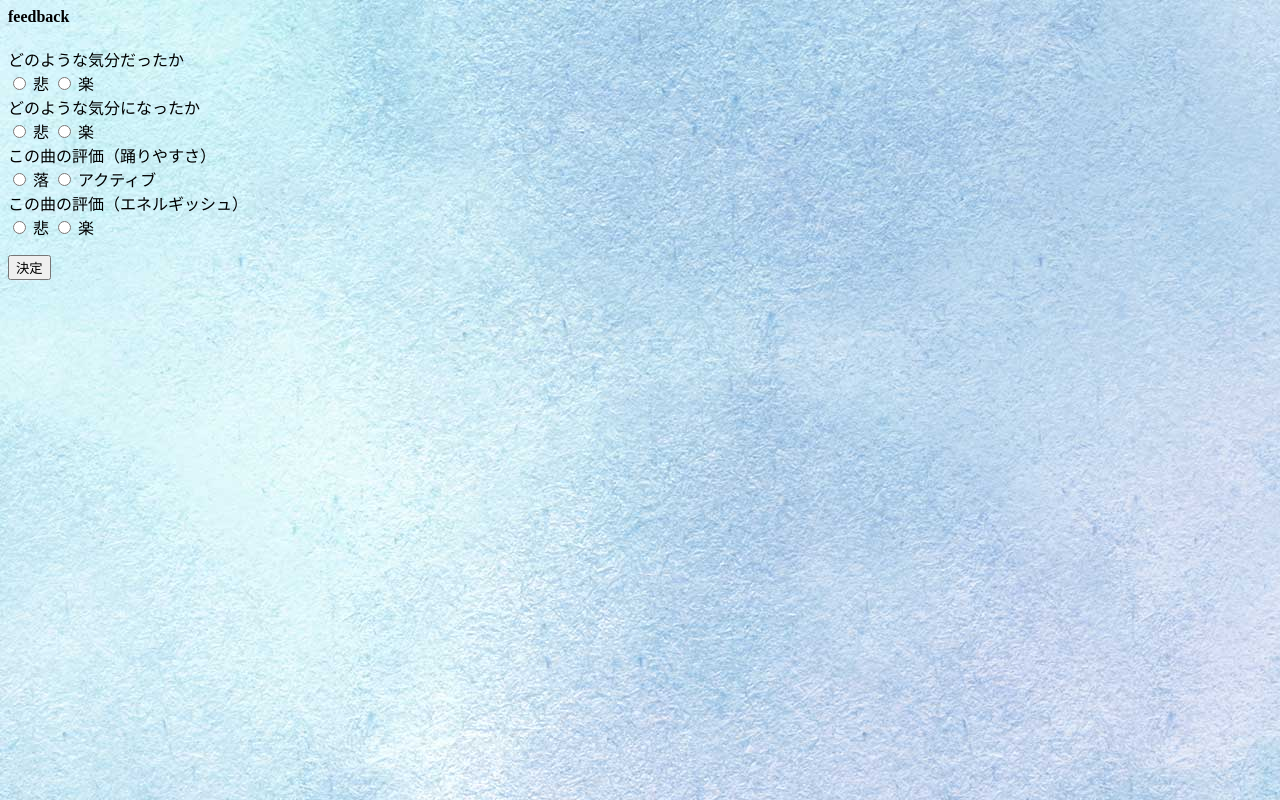
After one commit to Miu0205/Music-by-Feeling, a Django app: page /feedback in a window 1280 px wide. The commit adds this page. Run offline with Django 3.2, Linux system fonts and the light colour scheme.

Commit message:
Changed the HTML and py file for the feedback.

```diff
--- /dev/null
+++ b/music_by_feeling/templates/music_by_feeling/feedback.html
@@ -0,0 +1,242 @@
+{% load static %}
+<style>
+body{
+    background-image: url(/static/images/1.jpg);
+}
+.class1 {
+  position: absolute;
+  top: 30px;
+  left: 750px;
+}
+.title-button-sidebyside{
+      display: flex;                /*内部要素の横並び*/
+      margin: 0px 20px 0 20px;     /*上、右、下、左*/
+}
+</style>
+
+<html>
+    <head>
+        <title>MUSIC_BY_FEELING</title>
+    </head>
+    <body>
+      <!--
+        <div class="title-button-sidebyside">
+            <a href="{% url 'music_by_feeling:index' %}">
+                <h2><font size="6">Music By Feeling</font></h2>
+            </a>
+            <button type="button" class="btn btn-warning" onclick="winClose()">
+                <div class="class1">
+                    <img src="/static/images/icon_close.png" width="48" height="43">
+                </div>
+            </button>
+        </div>
+        -->
+        <!--<iframe style="border-radius:12px" src={{ url_0 }} width="750" height="380" frameBorder="0" allowfullscreen="" allow="autoplay; clipboard-write; encrypted-media; fullscreen; picture-in-picture" loading="lazy"></iframe>
+
+        <h4>feedback</h4>
+            {% for fml in fmList %}
+                <a href="javascript:playVideo('{{fml.track_url}}')">{{fml.tracks}}</a><br>
+            {% endfor %}
+          -->
+        <div>
+          <h4>feedback</h4>
+        </div>
+<!--
+        <div>
+        <label><input type="checkbox" name="check" class="check" value="チェック１">チェック1</label>
+        <label><input type="checkbox" name="check" class="check" value="チェック2">チェック2</label>
+        <label><input type="checkbox" name="check" class="check" value="チェック3">チェック3</label>
+        </div>
+
+        <div>
+          どのような気分だったか
+          <input type="checkbox" id="scales_1">
+          <label for="scales">悲</label>
+          <input type="checkbox" id="scales_2">
+          <label for="scales">楽</label>
+        </div>
+        <div>
+          どのような気分になったか
+          <input type="checkbox" id="scales_3">
+          <label for="scales">悲</label>
+          <input type="checkbox" id="scales_4">
+          <label for="scales">楽</label>
+        </div>
+        <div>
+          この曲の評価（踊りやすさ）
+          <input type="checkbox" id="scales_5">
+          <label for="scales">悲</label>
+          <input type="checkbox" id="scales_6">
+          <label for="scales">楽</label>
+        </div>
+        <div>
+          この曲の評価（エネルギッシュ）
+          <input type="checkbox" id="scales_7">
+          <label for="scales">落</label>
+          <input type="checkbox" id="scales_8">
+          <label for="scales">アクティブ</label>
+        </div>
+-->
+        <!--ラジオボタンのnameを同じにすることでペアと認識-->
+        <div>
+          どのような気分だったか<br>
+          <input type="radio" name="radio_feeling_before" id="scales_1">
+          <label for="scales_1">悲</label>
+          <input type="radio" name="radio_feeling_before" id="scales_2">
+          <label for="scales_2">楽</label>
+        </div>
+        <div>
+          どのような気分になったか<br>
+          <input type="radio" name="radio_feeling_after" id="scales_3">
+          <label for="scales_3">悲</label>
+          <input type="radio" name="radio_feeling_after" id="scales_4">
+          <label for="scales_4">楽</label>
+        </div>
+        <div>
+          この曲の評価（踊りやすさ）<br>
+          <input type="radio" name="radio_dance" id="scales_5">
+          <label for="scales_5">落</label>
+          <input type="radio" name="radio_dance" id="scales_6">
+          <label for="scales_6">アクティブ</label>
+        </div>
+        <div>
+          この曲の評価（エネルギッシュ）<br>
+          <input type="radio" name="radio_energy" id="scales_7">
+          <label for="scales_7">悲</label>
+          <input type="radio" name="radio_energy" id="scales_8">
+          <label for="scales_8">楽</label>
+        </div>
+
+        <div>
+          <div class="feedback-btn">
+              <form method="POST" action="{% url 'music_by_feeling:feedback' %}">
+                  {% csrf_token %}
+                  <div class="field">
+                      <input type="hidden" id="scales_1">
+                      <input type="hidden" id="scales_2">
+                      <input type="hidden" id="scales_3">
+                      <input type="hidden" id="scales_4">
+                      <input type="hidden" id="scales_5">
+                      <input type="hidden" id="scales_6">
+                      <input type="hidden" id="scales_7">
+                      <input type="hidden" id="scales_8">
+
+                      <input type="hidden" name="select_feedback" id="select_feedback">
+                  </div>
+<!--                  <button type="button" class="btn btn-warning" onclick="winClose()">決定</button>-->
+              </form>
+          </div>
+
+          <form action="{% url 'music_by_feeling:feedback' %}" method="post">
+              {% csrf_token %}
+              <div class="field">
+                  <input type="hidden" name="select_feedback2" id="select_feedback2">
+              </div>
+              <input type="submit" onclick="select_reflect()" value="決定">
+          </form>
+<!--
+          <form action="{% url 'music_by_feeling:feedback' %}" method="post">
+              {% csrf_token %}
+
+              <p>どのような気分だったか<br>
+            		<input type="radio" id="scales_1" value="はじめて">悲
+                <input type="radio" id="scales_2" value="３回以上">楽
+                <p>どのような気分になったか<br>
+                <input type="radio" id="scales_3" value="はじめて">悲
+            		<input type="radio" id="scales_4" value="３回以上">楽
+            	</p>
+            	<p>この曲の評価（踊りやすさ）<br>
+            		<input type="radio" id="scales_5" value="はじめて">悲
+                <input type="radio" id="scales_6" value="３回以上">楽
+                <p>この曲の評価（踊りやすさ）<br>
+                <input type="radio" id="scales_7" value="はじめて">悲
+            		<input type="radio" id="scales_8" value="３回以上">楽
+            	</p>
+
+              <div class="field">
+                  <input type="hidden" name="select_feedback2" id="select_feedback2">
+              </div>
+              <input type="submit" onclick="select_reflect()" value="決定">
+          </form>
+
+
+          <form action="radio.php" method="post">
+          	<p>お名前（必須）：<br>
+          	<input type="text" name="name"></p>
+          	<p>メールアドレス：<br>
+          	<input type="text" name="mail"></p>
+          	<p>お問い合わせは？<br>
+          		<input type="radio" name="num_of_inq" value="はじめて">はじめて
+          		<input type="radio" name="num_of_inq" value="２回目">２回目
+          		<input type="radio" name="num_of_inq" value="３回以上">３回以上
+          	</p>
+          </form>
+-->
+
+      </body>
+  </html>
+
+<script>
+  /*var storage = localStorage;
+  var urlList = '{{ url | safe}}';*/
+  var storage = localStorage;
+  var count = storage.Key;
+
+  var myWindow;
+  var elm1 = document.getElementById('scales_1');
+  var elm2 = document.getElementById('scales_2');
+  var elm3 = document.getElementById('scales_3');
+  var elm4 = document.getElementById('scales_4');
+  var elm5 = document.getElementById('scales_5');
+  var elm6 = document.getElementById('scales_6');
+  var elm7 = document.getElementById('scales_7');
+  var elm8 = document.getElementById('scales_8');
+
+  var elm9 = document.getElementById('select_feedback');
+  var array = [];
+
+  console.log(count);
+
+  /*if(storage.Key1 != 0){
+    var tag = document.getElementsByTagName("iframe")[0];
+    tag.src = urlList[storage.Key1];
+  }
+  function playVideo(url1) {
+      var tag = document.getElementsByTagName("iframe")[0];
+      tag.src = url1;
+  }*/
+  function winClose() {
+//      myWindow = window.close();
+      array.splice(0);//配列クリア
+      array.push(elm1.checked, elm2.checked, elm3.checked, elm4.checked);
+      elm5.value = array;
+  }
+
+
+  var elm12 = document.getElementById('select_feedback2');
+  var num1;
+
+  function select_reflect() {
+    //年代選択反映
+//    bool = elm1.checked;
+//    elm12.value = bool;
+//      myWindow = window.close();
+    console.log(count);
+    console.log(elm1.checked);
+    array.splice(0);//配列クリア
+    array.push(elm1.checked, elm2.checked, elm3.checked, elm4.checked, elm5.checked, elm6.checked, elm7.checked, elm8.checked, count);
+//    array.push("elm1.checked", "elm2.checked", "elm3.checked", "elm4.checked", count);
+    elm12.value = array;
+  }
+
+/*
+  (function(){
+    $('.check').on('click', function() {
+      if ($(this).prop('checked')){
+        // 一旦全てをクリアして再チェックする
+        $('.check').prop('checked', false);
+        $(this).prop('checked', true);
+      }
+    });
+  });*/
+</script>
--- a/music_by_feeling/templates/music_by_feeling/index.html
+++ b/music_by_feeling/templates/music_by_feeling/index.html
@@ -106,8 +106,9 @@ a.btn-flat:hover:before {
     <div class = "center">
     <a href="{% url 'music_by_feeling:page3' %}" class="btn btn-flat"><span>音楽を聴く　</span></a>
     <br><br>
-    <a href="{% url 'music_by_feeling:spotifyLoad' %}" class="btn btn-flat"><span>結果　　　　</span></a>
-    <br><br>
+    <!--スライドショー
+<a href="{% url 'music_by_feeling:spotifyLoad' %}" class="btn btn-flat"><span>結果　　　　</span></a>
+    <br><br>-->
     <a href="{% url 'music_by_feeling:maintenance' %}" class="btn btn-flat"><span>メンテナンス</span></a>
     <br><br>
     </div>
--- a/music_by_feeling/urls.py
+++ b/music_by_feeling/urls.py
@@ -13,13 +13,15 @@ urlpatterns = [
         path('videoplayback', views.videoplayback, name='videoplayback'),    # ←追加
         path('playlist', views.playlist, name='playlist'),    # ←追加
         path('spotifyLoad', views.spotifyLoad, name='spotifyLoad'),    # ←追加
+        path('feedback', views.feedback, name='feedback'),    # ←追加
         path('maintenance', views.maintenance, name='maintenance'),    # ←追加
         path('graph', views.graph, name='graph'),    # ←追加
 
         path('page3/', views.music_render, name='page3'),  # ３
 
-        #path('FavoriteMusicList_list/',views.LikeList.as_view(), name='like_list'),
-        path('History_list/',views.HistoryList, name='history_list'),
+        path('music_list/',views.MusicList.as_view(), name='music_list'),
+        path('FavoriteMusicList_list/',views.LikeList.as_view(), name='like_list'),
+        path('History_list/',views.HistoryList.as_view(), name='history_list'),
 
         path('login/',views.Login, name='login'),
         path('signup/', views.Signup, name="signup"),
--- a/music_by_feeling/views.py
+++ b/music_by_feeling/views.py
@@ -135,6 +135,10 @@ def playlist(request):
                     rank =  msc.rank,
                     order =  cnt,
                     display_order =  cnt + 1,
+                    dance_up =  msc.dance_up,
+                    dance_down =  msc.dance_down,
+                    energy_up =  msc.energy_up,
+                    energy_down =  msc.energy_down,
                 )
 
                 break
@@ -228,12 +232,33 @@ def spotifyLoad(request):
                     flg2 = 1
 
                 if flg2 == 1:
-
+                    #元のままのenergy,danceabilityに、評価されたup,down分を反映して調整したenergy,danceabilityを作成
+                    adjustEnergy = msc.energy + (msc.energy_up - msc.energy_down) * 0.05
+                    adjustDanceability = msc.danceability + (msc.dance_up - msc.dance_down) * 0.05
                     if select_scales == "true":
                         if msc.popularity >= 60:
-                            arr.append([msc.energy, msc.danceability, msc.uri, 0])#distanceを0と置いて場所を作った
+#                            arr.append([msc.energy, msc.danceability, msc.uri, 0])
+                            flg3 = 0
+                            for arr_m in arr:
+#                                print("msc.uri=",msc.uri,"arr_m[2]=",arr_m[2])
+                                if msc.uri == arr_m[2]:
+#                                    print("#########msc.uri= ",msc.tracks," ",msc.uri," ","##########arr_m[2]=",arr_m[2])
+                                    flg3 = 1
+                                    break
+                            if flg3 == 0:
+#                                print("#########msc.uri= ",msc.tracks," ",msc.uri," ","##########arr_m[2]=",arr_m[2])
+                                arr.append([adjustEnergy, adjustDanceability, msc.uri, 0])#distanceを0と置いて場所を作った
                     else:
-                        arr.append([msc.energy, msc.danceability, msc.uri, 0])#distanceを0と置いて場所を作った
+#                        arr.append([msc.energy, msc.danceability, msc.uri, 0])
+                        flg3 = 0
+                        for arr_m in arr:
+                            if msc.uri == arr_m[2]:
+#                                print("#########msc.uri=",msc.tracks," ",msc.uri," ","##########arr_m[2]=",arr_m[2])
+                                flg3 = 1
+                                break
+                        if flg3 == 0:
+#                            print("#########msc.uri= ",msc.tracks," ",msc.uri," ","##########arr_m[2]=",arr_m[2])
+                            arr.append([adjustEnergy, adjustDanceability, msc.uri, 0])#distanceを0と置いて場所を作った
 
     point = np.array([float(feeling_1),float(feeling_2)])#指定した感情
 
@@ -289,6 +314,10 @@ def spotifyLoad(request):
                     rank =  msc.rank,
                     order =  count,
                     display_order =  count + 1,
+                    dance_up =  msc.dance_up,
+                    dance_down =  msc.dance_down,
+                    energy_up =  msc.energy_up,
+                    energy_down =  msc.energy_down,
                 )
                 newmbfList.save()
                 newmbfh = Music_by_feeling_History.objects.create(
@@ -322,6 +351,10 @@ def spotifyLoad(request):
                     rank =  msc.rank,
                     order =  count,
                     display_order =  count + 1,
+                    dance_up =  msc.dance_up,
+                    dance_down =  msc.dance_down,
+                    energy_up =  msc.energy_up,
+                    energy_down =  msc.energy_down,
                 )
                 newmbfh.save()
                 count += 1
@@ -400,6 +433,132 @@ def spotifyLoad(request):
     }
     return render(request, 'music_by_feeling/spotifyLoad.html', txt2)
 
+def feedback(request):
+
+    allMusics = AllMusic.objects.order_by('id')
+    favoriteMusicList = FavoriteMusicList.objects.order_by('id')
+    music_by_feelingList = Music_by_feelingList.objects.order_by('id')
+    music_by_feeling_History = Music_by_feeling_History.objects.order_by('id')
+
+    if request.method == 'POST':
+#        url2 = request.POST['url2']
+#        num = int(url2)
+        cnt = 0
+        selects = request.POST['select_feedback2']
+        select_feedback = selects.split(',')
+
+        print(1000)
+        print(selects)
+        print(select_feedback[0])
+        print(select_feedback[1])
+        print(select_feedback[2])
+        print(select_feedback[3])
+        print(select_feedback[4])
+        print(select_feedback[5])
+        print(select_feedback[6])
+        print(select_feedback[7])
+        print(select_feedback[8])
+        print(1001)
+
+        #0-3:システムの評価、4-7:曲の評価、8:music_by_feelingList内での今回聞いた曲順
+        select_feedback_1 = select_feedback[0]
+        select_feedback_2 = select_feedback[1]
+        select_feedback_3 = select_feedback[2]
+        select_feedback_4 = select_feedback[3]
+        select_feedback_5 = select_feedback[4]
+        select_feedback_6 = select_feedback[5]
+        select_feedback_7 = select_feedback[6]
+        select_feedback_8 = select_feedback[7]
+        select_feedback_9 = int(select_feedback[8])
+        print(select_feedback[0])
+        print(select_feedback[1])
+        print(select_feedback[2])
+        print(select_feedback[3])
+        print(select_feedback[4])
+        print(select_feedback[5])
+        print(select_feedback[6])
+        print(select_feedback[7])
+        print(select_feedback_9)
+        print(10)
+        #music_by_feelingListに選曲された曲の何番目かをチェック、一致した曲の要素変更
+        for msc in music_by_feelingList:
+            if cnt == select_feedback_9:
+                if select_feedback_5 == "true":
+                    msc.dance_down += 1
+                    print(11)
+                elif select_feedback_6 == "true":
+                    msc.dance_up += 1
+                    print(12)
+                if select_feedback_7 == "true":
+                    msc.energy_down += 1
+                    print(13)
+                elif select_feedback_8 == "true":
+                    msc.energy_up += 1
+                    print(14)
+                msc.save()
+                break
+            cnt += 1
+        #music_by_feelingList側で一致した曲とアーティスト名、曲名が一致した曲は同じ曲と判断
+        for msc2 in allMusics:
+            print(999)
+            if msc2.artist == msc.artist:
+                if msc2.tracks == msc.tracks:
+                    print(msc2.danceability)
+                    print(msc2.energy)
+                    print(msc2.tracks)
+
+                    if select_feedback_5 == "true":
+                        msc2.dance_down += 1
+                    elif select_feedback_6 == "true":
+                        msc2.dance_up += 1
+                    if select_feedback_7 == "true":
+                        msc2.energy_down += 1
+                    elif select_feedback_8 == "true":
+                        msc2.energy_up += 1
+                    msc2.save()
+        #music_by_feelingList側で一致した曲とアーティスト名、曲名が一致した曲は同じ曲と判断
+        for msc3 in favoriteMusicList:
+            print(999)
+            if msc3.artist == msc.artist:
+                if msc3.tracks == msc.tracks:
+                    print(msc3.danceability)
+                    print(msc3.energy)
+                    print(msc3.tracks)
+
+                    if select_feedback_5 == "true":
+                        msc3.dance_down += 1
+                    elif select_feedback_6 == "true":
+                        msc3.dance_up += 1
+                    if select_feedback_7 == "true":
+                        msc3.energy_down += 1
+                    elif select_feedback_8 == "true":
+                        msc3.energy_up += 1
+                    msc3.save()
+        #music_by_feelingList側で一致した曲とアーティスト名、曲名が一致した曲は同じ曲と判断
+        for msc4 in music_by_feeling_History:
+            if msc4.artist == msc.artist:
+                if msc4.tracks == msc.tracks:
+                    print(msc4.danceability)
+                    print(msc4.energy)
+                    print(msc4.tracks)
+
+                    if select_feedback_5 == "true":
+                        msc4.dance_down += 1
+                    elif select_feedback_6 == "true":
+                        msc4.dance_up += 1
+                    if select_feedback_7 == "true":
+                        msc4.energy_down += 1
+                    elif select_feedback_8 == "true":
+                        msc4.energy_up += 1
+                    msc4.save()
+
+
+    txt = {
+        #'fmList':favoriteMusicList,
+        #'url':url,
+        #'url_0':url_0,
+    }
+    return render(request, 'music_by_feeling/feedback.html', txt)
 
 """ページ３"""
 '''
```
Also changed, not shown: music_by_feeling/models.py (+17 -1 lines), music_by_feeling/templates/music_by_feeling/videoplayback.html (+26 -3 lines), track_data.csv (+10 -10 lines), db.sqlite3, music_by_feeling/migrations/0040_auto_20221218_2351.py (added), 1 other file.
